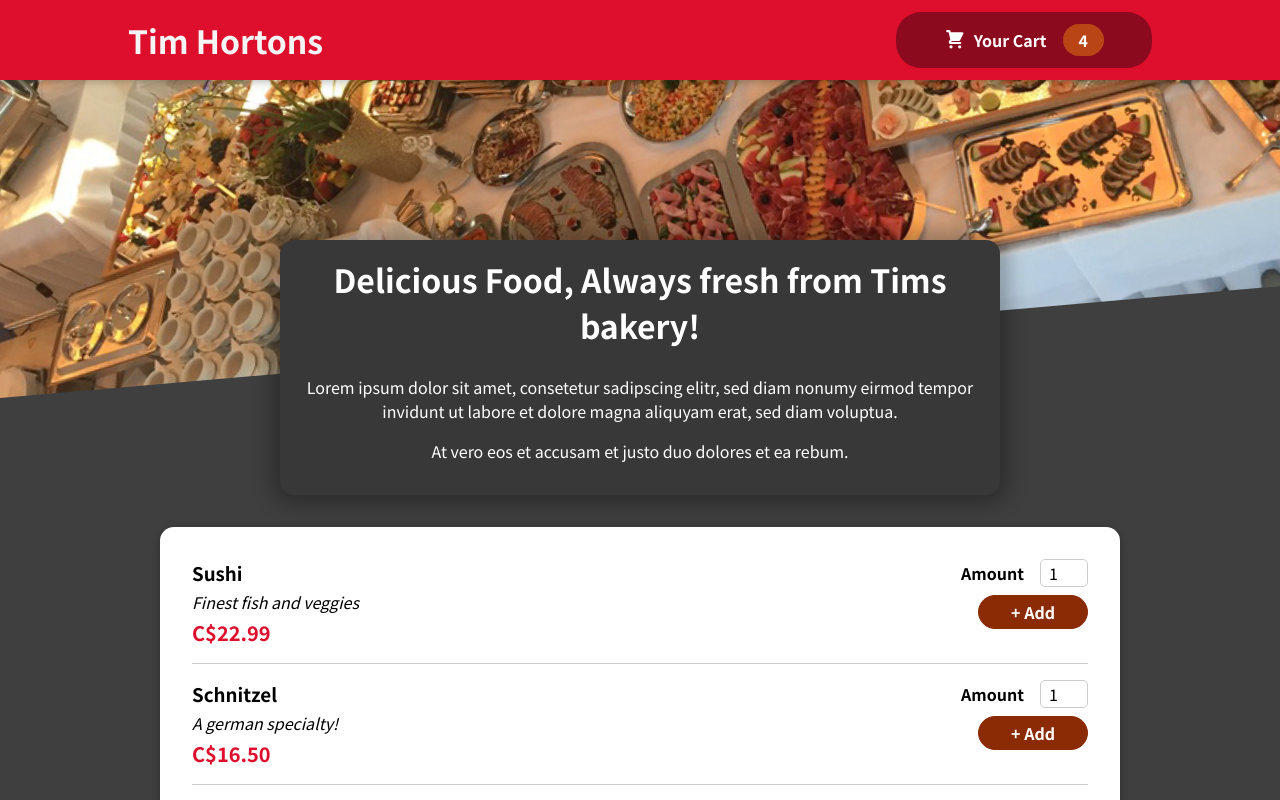
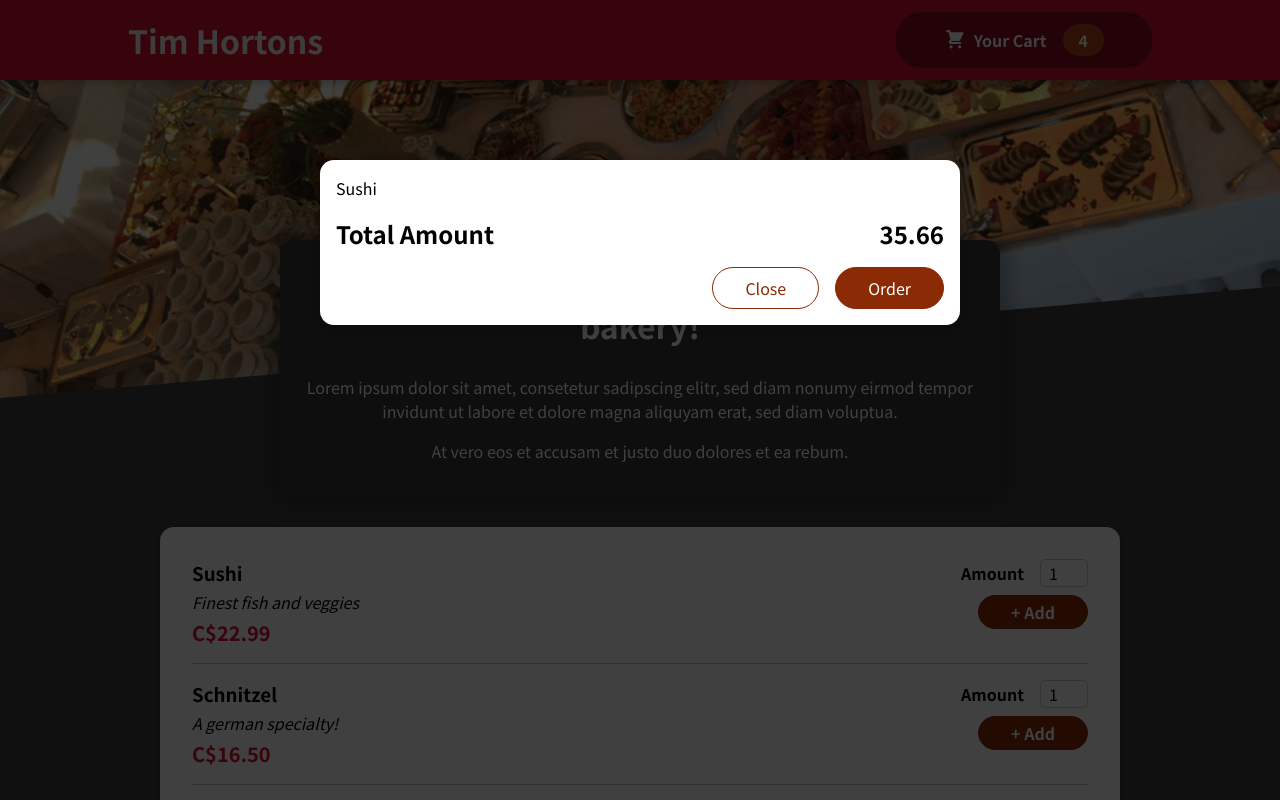
Before and after one commit to milosDamjanovic17/food-ordering-app, a React (Create React App) app: page / in a window 1280 px wide. Shown: the top 800 px of the page. Built offline with nearby package versions, Linux system fonts and the light colour scheme.

Commit message:
added modal and backdrop

```diff
--- a/public/index.html
+++ b/public/index.html
@@ -28,7 +28,10 @@
   </head>
   <body>
     <noscript>You need to enable JavaScript to run this app.</noscript>
+    <div id="overlays"></div>
+    <!-- 'overlay' for our modal and backdrop -->
     <div id="root"></div>
+    <!-- 'root' where overall react app is rendered -->
     <!--
       This HTML file is a template.
       If you open it directly in the browser, you will see an empty page.
--- a/src/App.js
+++ b/src/App.js
@@ -1,10 +1,12 @@
 import React, { Fragment } from "react";
 import Header from "./components/Layout/Header";
 import Meals from "./components/Meals/Meals";
+import Cart from "./components/Cart/Cart";
 
 function App() {
   return (
     <Fragment>
+      <Cart />
       <Header />
       <Meals />
     </Fragment>
--- a/src/components/Cart/Cart.js
+++ b/src/components/Cart/Cart.js
@@ -1,5 +1,6 @@
 import React from "react";
 
+import Modal from "../UI/Modal";
 import styles from "./Cart.module.css";
 
 const Cart = (props) => {
@@ -12,7 +13,7 @@
   );
 
   return (
-    <div>
+    <Modal>
       {cartItems}
       <div className={styles.total}>
         <span>Total Amount</span>
@@ -22,7 +23,7 @@
         <button className={styles["button--alt"]}>Close</button>
         <button className={styles.button}>Order</button>
       </div>
-    </div>
+    </Modal>
   );
 };
 
--- a/src/components/UI/Modal.js
+++ b/src/components/UI/Modal.js
@@ -0,0 +1,32 @@
+import React, { Fragment } from "react";
+import ReactDOM from "react-dom";
+
+import styles from "./Modal.module.css";
+
+const Backdrop = (props) => {
+  return <div className={styles.backdrop}></div>;
+};
+
+const ModalOverlay = (props) => {
+  return (
+    <div className={styles.modal}>
+      <div className={styles.content}>{props.children}</div>
+    </div>
+  );
+};
+
+const portalElement = document.getElementById("overlays");
+
+const Modal = (props) => {
+  return (
+    <Fragment>
+      {ReactDOM.createPortal(<Backdrop />, portalElement)}
+      {ReactDOM.createPortal(
+        <ModalOverlay>{props.children}</ModalOverlay>,
+        portalElement
+      )}
+    </Fragment>
+  );
+};
+
+export default Modal;
```
